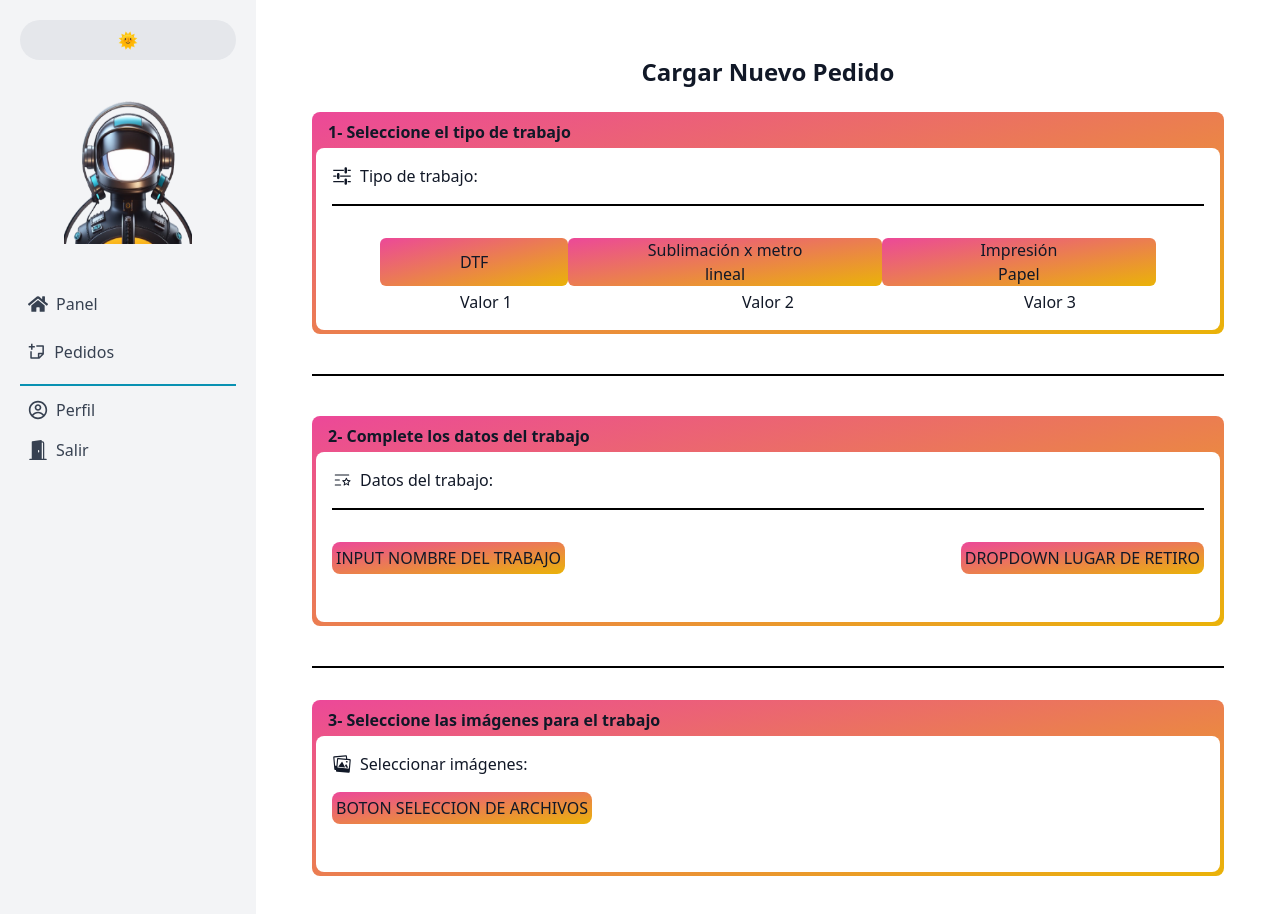
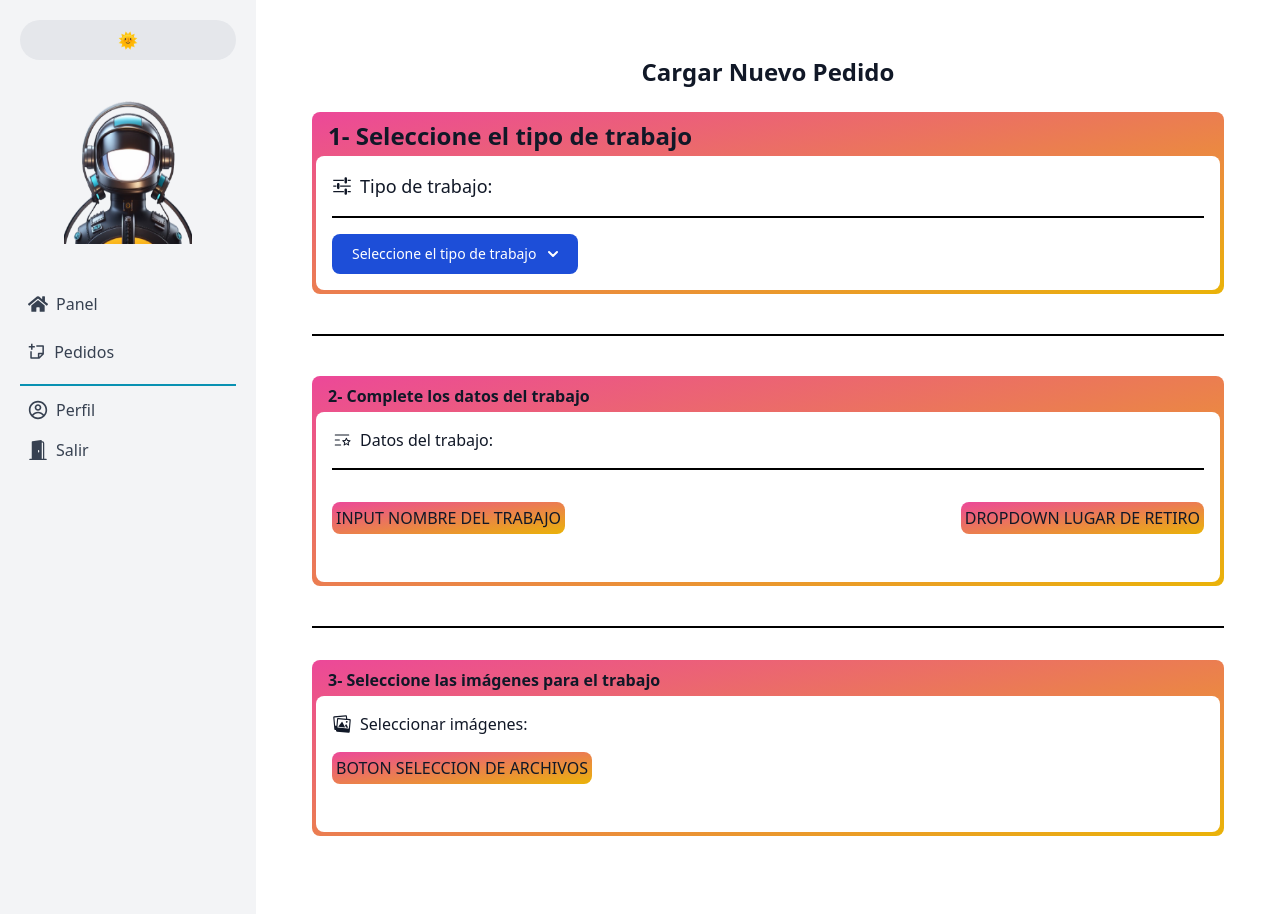
Before and after one commit to JoaquinFarah/area_clientes, a Next.js app: page /pages/request in a window 1280 px wide. Shown: the top 914 px of the page. Built offline with nearby package versions, Linux system fonts and the light colour scheme.

Commit message:
dropdown style

```diff
--- a/src/app/pages/request/workSelect.tsx
+++ b/src/app/pages/request/workSelect.tsx
@@ -1,33 +1,145 @@
-import React from 'react';
-import { IoMdOptions } from "react-icons/io";
-import { useTheme } from '@/context/ThemeContext';
+// import React from 'react';
+// import { IoMdOptions } from "react-icons/io";
+// import { useTheme } from '@/context/ThemeContext';
 
 
-export const WorkSelect = () => {
+// export const WorkSelect = () => {
+//   const { theme } = useTheme();
+
+//   return (
+//     <div className={`mb-10 p-1 rounded-lg ${theme === 'dark' ? 'bg-gradient-to-br from-teal-500 to-green-500' : 'bg-gradient-to-br from-pink-500 to-yellow-500'}`}>
+//       <p className="ml-2 p-1 {`text-2xl font-semibold ${theme === 'dark' ? 'text-white' : 'text-gray-900'}`}">1- Seleccione el tipo de trabajo</p>
+//         <div className={`${theme === 'dark' ? 'bg-[#1c1b29]' : 'bg-white'} p-4 rounded-lg`}>
+//           <div className="flex items-center mb-4">
+//             <IoMdOptions className="w-5 h-5" />
+//             <i className={`bi bi-tags-fill text-lg mr-2 ${theme === 'dark' ? 'text-teal-400' : 'text-pink-500'}`} />
+//             <h5 className="{`text-lg ${theme === 'dark' ? 'text-white' : 'text-gray-900'}`}">Tipo de trabajo:</h5>
+//           </div>
+//           <div className= {`h-0.5 w-full mb-8 ${theme === 'dark' ? 'bg-white' : 'bg-black'}`}></div>
+//           <div className="flex flex-row justify-between mx-12">
+//             <button className={`mb-1 px-20 rounded-md ${theme === 'dark' ? 'bg-gradient-to-br from-teal-500 to-green-500' : 'bg-gradient-to-br from-pink-500 to-yellow-500'}`}>DTF</button>
+//             <button className={`mb-1 px-16 rounded-md ${theme === 'dark' ? 'bg-gradient-to-br from-teal-500 to-green-500' : 'bg-gradient-to-br from-pink-500 to-yellow-500'}`}>Sublimación x metro lineal</button>
+//             <button className={`mb-1 px-20 rounded-md ${theme === 'dark' ? 'bg-gradient-to-br from-teal-500 to-green-500' : 'bg-gradient-to-br from-pink-500 to-yellow-500'}`}>Impresión Papel</button>
+
+//           </div>
+//           <div className="flex flex-row ">
+//             <p className="ml-20">($9.000 el metro)</p>
+//             <p className="ml-60">($4241.00 el metro)</p>
+//             <p className="ml-72">($1.000 el metro)</p>
+//           </div>
+//         </div>
+//       </div>
+//   )
+// }
+
+
+
+
+
+
+
+
+import React, { useState } from "react";
+import { IoMdOptions } from "react-icons/io";
+import { useTheme } from "@/context/ThemeContext";
+
+export const WorkSelect: React.FC = () => {
   const { theme } = useTheme();
+  const [isDropdownOpen, setIsDropdownOpen] = useState(false);
+
+  const toggleDropdown = () => {
+    setIsDropdownOpen(!isDropdownOpen);
+  };
 
   return (
-    <div className={`mb-10 p-1 rounded-lg ${theme === 'dark' ? 'bg-gradient-to-br from-teal-500 to-green-500' : 'bg-gradient-to-br from-pink-500 to-yellow-500'}`}>
-      <p className="ml-2 p-1 {`text-2xl font-semibold ${theme === 'dark' ? 'text-white' : 'text-gray-900'}`}">1- Seleccione el tipo de trabajo</p>
-        <div className={`${theme === 'dark' ? 'bg-[#1c1b29]' : 'bg-white'} p-4 rounded-lg`}>
-          <div className="flex items-center mb-4">
-            <IoMdOptions className="w-5 h-5" />
-            <i className={`bi bi-tags-fill text-lg mr-2 ${theme === 'dark' ? 'text-teal-400' : 'text-pink-500'}`} />
-            <h5 className="{`text-lg ${theme === 'dark' ? 'text-white' : 'text-gray-900'}`}">Tipo de trabajo:</h5>
+    <div
+      className={`mb-10 p-1 rounded-lg ${
+        theme === "dark"
+          ? "bg-gradient-to-br from-teal-500 to-green-500"
+          : "bg-gradient-to-br from-pink-500 to-yellow-500"
+      }`}
+    >
+      <p
+        className={`ml-2 p-1 text-2xl font-semibold ${
+          theme === "dark" ? "text-white" : "text-gray-900"
+        }`}
+      >
+        1- Seleccione el tipo de trabajo
+      </p>
+      <div
+        className={`p-4 rounded-lg ${
+          theme === "dark" ? "bg-[#1c1b29]" : "bg-white"
+        }`}
+      >
+        <div className="flex items-center mb-4">
+          <IoMdOptions className="w-5 h-5" />
+          <h5
+            className={`ml-2 text-lg ${
+              theme === "dark" ? "text-white" : "text-gray-900"
+            }`}
+          >
+            Tipo de trabajo:
+          </h5>
+        </div>
+        <div
+          className={`h-0.5 w-full mb-4 ${
+            theme === "dark" ? "bg-white" : "bg-black"
+          }`}
+        ></div>
+        <button
+          onClick={toggleDropdown}
+          className={`text-white bg-blue-700 hover:bg-blue-800 focus:ring-4 focus:outline-none focus:ring-blue-300 font-medium rounded-lg text-sm px-5 py-2.5 inline-flex items-center ${
+            theme === "dark"
+              ? "dark:bg-blue-600 dark:hover:bg-blue-700 dark:focus:ring-blue-800"
+              : ""
+          }`}
+        >
+          Seleccione el tipo de trabajo
+          <svg
+            className="w-2.5 h-2.5 ml-3"
+            xmlns="http://www.w3.org/2000/svg"
+            fill="none"
+            viewBox="0 0 10 6"
+            aria-hidden="true"
+          >
+            <path
+              stroke="currentColor"
+              strokeLinecap="round"
+              strokeLinejoin="round"
+              strokeWidth="2"
+              d="M1 1l4 4 4-4"
+            />
+          </svg>
+        </button>
+        {isDropdownOpen && (
+          <div className="mt-4 bg-white divide-y divide-gray-100 rounded-lg shadow w-60 dark:bg-gray-700 dark:divide-gray-600">
+            <ul className="p-3 space-y-1 text-sm text-gray-700 dark:text-gray-200">
+              {["DTF", "Sublimacion por metro", "Impresion en papel"].map((type, index) => (
+                <li key={index}>
+                  <div className="flex p-2 rounded hover:bg-gray-100 dark:hover:bg-gray-600">
+                    <input
+                      id={`helper-radio-${index}`}
+                      name="helper-radio"
+                      type="radio"
+                      value={type}
+                      className="w-4 h-4 text-blue-600 bg-gray-100 border-gray-300 focus:ring-blue-500 dark:focus:ring-blue-600 dark:ring-offset-gray-700 dark:focus:ring-offset-gray-700 focus:ring-2 dark:bg-gray-600 dark:border-gray-500"
+                    />
+                    <label
+                      htmlFor={`helper-radio-${index}`}
+                      className="ml-2 font-medium text-gray-900 dark:text-gray-300"
+                    >
+                      {type}
+                      <p className="text-xs font-normal text-gray-500 dark:text-gray-300">
+                        {`Some helpful instruction about ${type.toLowerCase()}.`}
+                      </p>
+                    </label>
+                  </div>
+                </li>
+              ))}
+            </ul>
           </div>
-          <div className= {`h-0.5 w-full mb-8 ${theme === 'dark' ? 'bg-white' : 'bg-black'}`}></div>
-          <div className="flex flex-row justify-between mx-12">
-            <button className={`mb-1 px-20 rounded-md ${theme === 'dark' ? 'bg-gradient-to-br from-teal-500 to-green-500' : 'bg-gradient-to-br from-pink-500 to-yellow-500'}`}>DTF</button>
-            <button className={`mb-1 px-16 rounded-md ${theme === 'dark' ? 'bg-gradient-to-br from-teal-500 to-green-500' : 'bg-gradient-to-br from-pink-500 to-yellow-500'}`}>Sublimación x metro lineal</button>
-            <button className={`mb-1 px-20 rounded-md ${theme === 'dark' ? 'bg-gradient-to-br from-teal-500 to-green-500' : 'bg-gradient-to-br from-pink-500 to-yellow-500'}`}>Impresión Papel</button>
-
-          </div>
-          <div className="flex flex-row justify-between mx-32">
-            <p>Valor 1</p>
-            <p>Valor 2</p>
-            <p>Valor 3</p>
-          </div>
-        </div>
+        )}
       </div>
-  )
-}
+    </div>
+  );
+};
```
Also changed, not shown: src/app/pages/request/support.tsx (added).
